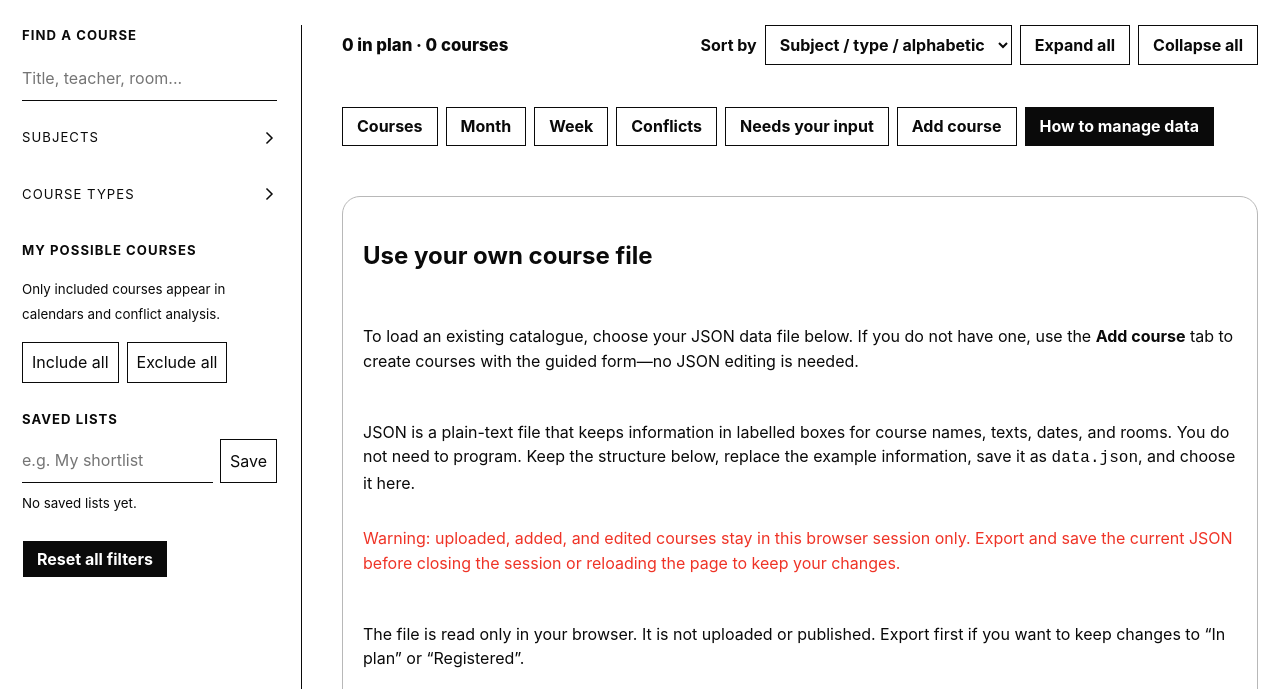
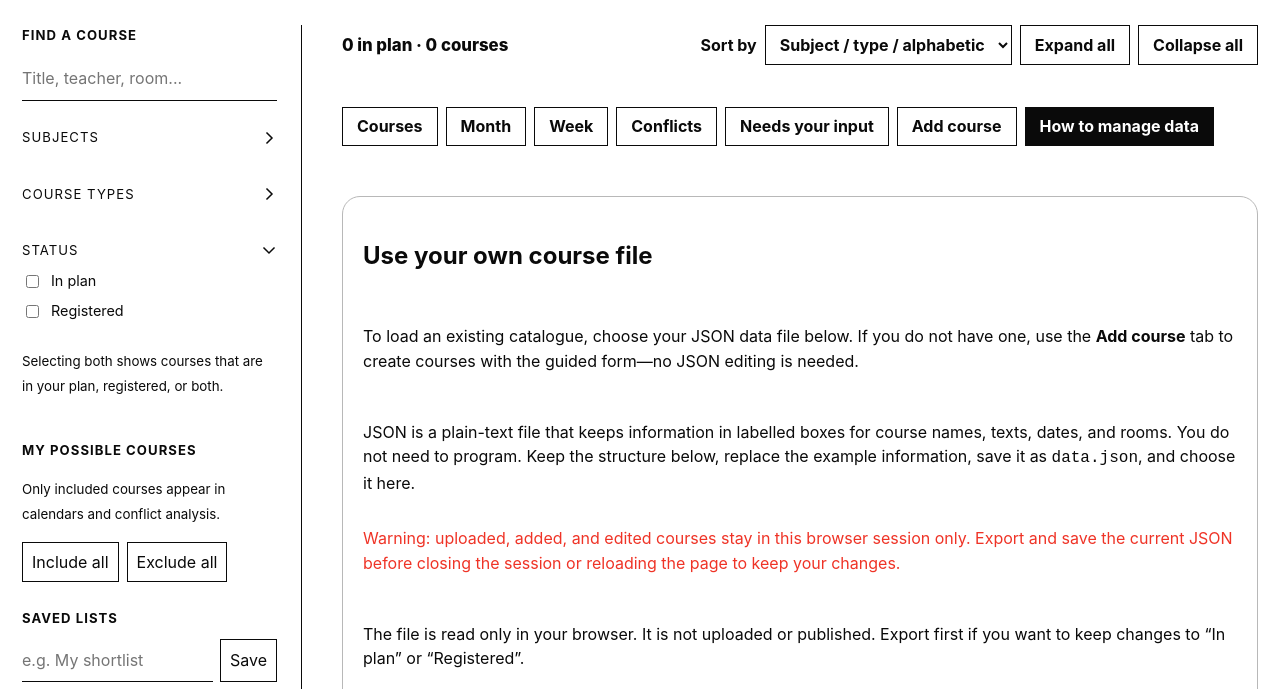
Before and after one commit to Davidelanz/hfbk_planner, a website built with Vite: page src/index.html in a window 1280 px wide. Shown: the part 87-776 px from the top of the page. Built offline with nearby package versions, Linux system fonts and the light colour scheme; files whose address does not match are found by name.

Commit message:
Add status filter functionality to course planner

```diff
--- a/src/index.html
+++ b/src/index.html
@@ -86,6 +86,25 @@
               </summary>
               <div class="filter-content">
                 <div id="types" class="subject-list"></div>
+              </div>
+            </details>
+          </section>
+          <section class="side-section">
+            <details class="filter-group" open>
+              <summary class="side-title">
+                <span>Status</span
+                ><svg class="disclosure" viewBox="0 0 16 16" aria-hidden="true">
+                  <path d="m6 3 5 5-5 5" />
+                </svg>
+              </summary>
+              <div class="filter-content">
+                <div id="statuses" class="subject-list"></div>
+                <p>
+                  <small
+                    >Selecting both shows courses that are in your plan,
+                    registered, or both.</small
+                  >
+                </p>
               </div>
             </details>
           </section>
--- a/src/ts/app.ts
+++ b/src/ts/app.ts
@@ -16,12 +16,14 @@ import { addDays } from "./lib/dates";
 import { $, $$, escapeHtml as esc } from "./lib/dom";
 import { FOCUS_COLORS, focus } from "./lib/focus";
 import { PlannerState } from "./lib/state";
+import type { StatusFilter } from "./lib/state";
 import { readStored, writeStored } from "./lib/storage";
 
 interface SavedList {
   name: string;
   subjects: string[];
   types: string[];
+  statuses?: StatusFilter[];
   query: string;
   included: string[];
   registered: string[];
@@ -71,6 +73,15 @@ function renderFilters(): void {
   $("#types").innerHTML = types
     .map((type) => filterControl("type", type, state.types.has(type)))
     .join("");
+  $("#statuses").innerHTML = [
+    filterControl("status", "plan", state.statuses.has("plan"), "In plan"),
+    filterControl(
+      "status",
+      "registered",
+      state.statuses.has("registered"),
+      "Registered",
+    ),
+  ].join("");
   $("#legend").innerHTML = [...new Set(state.lectures.map(focus))]
     .map(
       (group) =>
@@ -80,8 +91,13 @@ function renderFilters(): void {
 }
 
 /** Builds one checked filter control. */
-function filterControl(kind: string, value: string, checked: boolean): string {
-  return `<label class="check"><input type="checkbox" value="${esc(value)}" data-kind="${kind}" ${checked ? "checked" : ""}><span>${esc(value)}</span></label>`;
+function filterControl(
+  kind: string,
+  value: string,
+  checked: boolean,
+  label = value,
+): string {
+  return `<label class="check"><input type="checkbox" value="${esc(value)}" data-kind="${kind}" ${checked ? "checked" : ""}><span>${esc(label)}</span></label>`;
 }
 
 /** Renders course cards and the result count. */
@@ -243,6 +259,12 @@ document.addEventListener("change", (event) => {
     else selection.delete(target.value);
     render();
   }
+  if (target.dataset.kind === "status") {
+    const status = target.value as StatusFilter;
+    if (target.checked) state.statuses.add(status);
+    else state.statuses.delete(status);
+    render();
+  }
   if (target.dataset.courseToggle) {
     if (target.checked) state.included.add(target.dataset.courseToggle);
     else state.included.delete(target.dataset.courseToggle);
@@ -376,6 +398,7 @@ $("#saveList").onclick = () => {
     name,
     subjects: [...state.subjects],
     types: [...state.types],
+    statuses: [...state.statuses],
     query: state.query,
     included: [...state.included],
     registered: [...state.registered],
@@ -398,6 +421,7 @@ $<HTMLDivElement>("#savedLists").onclick = (event) => {
   const list = lists[index];
   state.subjects = new Set(list.subjects);
   state.types = new Set(list.types);
+  state.statuses = new Set(list.statuses ?? []);
   state.query = list.query;
   state.included = new Set(list.included);
   state.registered = new Set(list.registered);
--- a/src/ts/lib/state.ts
+++ b/src/ts/lib/state.ts
@@ -1,6 +1,8 @@
 import { hydrate } from "./catalog";
 import { readStored, writeStored } from "./storage";
 import type { Course, Lecture } from "./types";
+
+export type StatusFilter = "plan" | "registered";
 
 const PLAN_KEY = "hfbk-included-courses";
 const REGISTERED_KEY = "hfbk-registered-courses";
@@ -11,6 +13,7 @@ export class PlannerState {
   lectures: Lecture[] = [];
   subjects = new Set<string>();
   types = new Set<string>();
+  statuses = new Set<StatusFilter>();
   query = "";
   month = new Date();
   week = new Date();
@@ -28,6 +31,10 @@ export class PlannerState {
       (course) =>
         (!this.subjects.size || this.subjects.has(course.subject)) &&
         (!this.types.size || this.types.has(course.type)) &&
+        (!this.statuses.size ||
+          (this.statuses.has("plan") && this.included.has(course.id)) ||
+          (this.statuses.has("registered") &&
+            this.registered.has(course.id))) &&
         (!query || JSON.stringify(course).toLowerCase().includes(query)),
     );
   }
@@ -43,6 +50,7 @@ export class PlannerState {
     this.lectures = hydrate(courses);
     this.subjects.clear();
     this.types.clear();
+    this.statuses.clear();
     this.query = "";
 
     const ids = new Set(this.lectures.map((course) => course.id));
```
